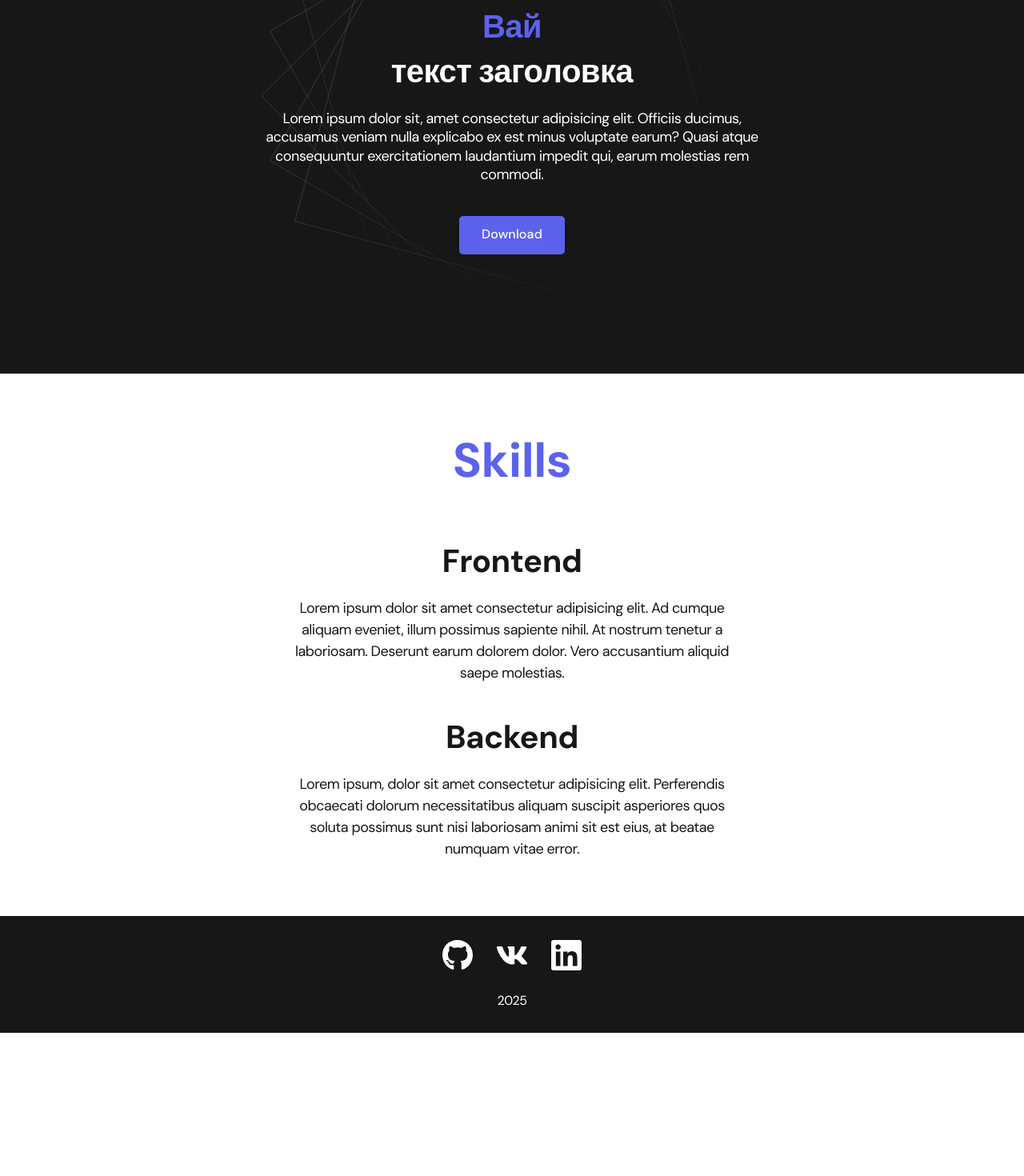
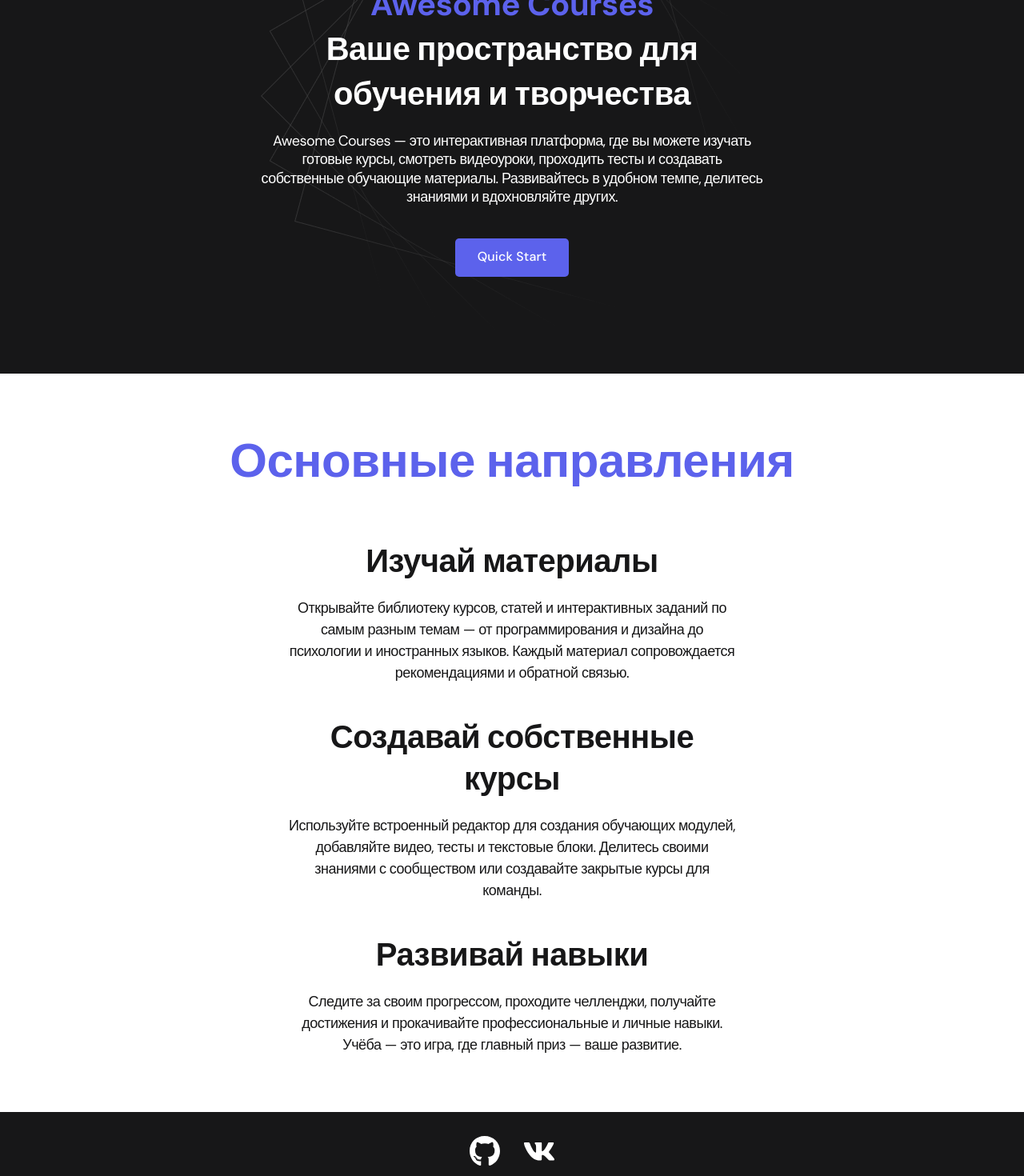
Before and after one commit to Rogozhinskii/course-app, a React (Create React App) app: page / in a window 1280 px wide. Shown: the part 300-1770 px from the top of the page at 80% size. Before the commit the page ends 1591 px from the top, so only its background shows below. Built offline with nearby package versions, Linux system fonts and the light colour scheme.

Commit message:
Компонент для кнопки

```diff
--- /dev/null
+++ b/src/components/ButtonIcon/ButtonIcon.tsx
@@ -0,0 +1,25 @@
+import React from "react";
+import "./style.css"
+
+export interface IButtonIconProps {
+    link: string;
+    imgUrl: string;
+    text: string;
+    btnStyle: BtnStyles;
+}
+
+type BtnStyles = "btn" | "btn-outline" | "none";
+
+export const ButtonIcon = (props: IButtonIconProps) => {
+
+    return (
+        <a href={props.link}
+           className={props.btnStyle}
+           target="_blank"
+           rel="noopener noreferrer">
+            <img src={props.imgUrl} alt="icon"/>
+
+            {props.text}
+        </a>
+    )
+}
--- /dev/null
+++ b/src/components/ButtonIcon/style.css
@@ -0,0 +1,50 @@
+.btn {
+    display: inline-block;
+    height: 48px;
+    padding: 12px 28px;
+
+
+    border-radius: 5px;
+    background-color: var(--acent);
+    color: var(--white);
+    letter-spacing: 0.15px;
+    font-size: 16px;
+    font-weight: 500;
+
+    transition: opacity 0.2s ease-in;
+}
+
+.btn:hover {
+    opacity: 0.8;
+}
+
+.btn:active{
+    position: relative;
+    top: 1px;
+}
+
+.btn-outline {
+
+    display: flex;
+    column-gap: 10px;
+    align-items: center;
+
+    padding: 12px 20px;
+    height: 48px;
+
+    border-radius: 5px;
+
+    border: 1px solid var(--dark-border);
+    color: var(--black);
+
+    transition: opacity 0.2s ease-in;
+}
+
+.btn-outline:hover {
+    opacity: 0.8;
+}
+
+.btn-outline:active{
+    position: relative;
+    top: 1px;
+}
--- a/src/components/btnGitHub/BtnGithub.tsx
+++ /dev/null
@@ -1,13 +0,0 @@
-import git from "./gitHub-black.svg";
-import React from "react";
-import "./style.css"
-
-
-export const BtnGitHub = () => {
-    return (
-        <a href="!#" target="_blank" rel="noreferrer" className="btn-outline">
-            <img src={git} alt=""/>
-            Some button
-        </a>
-    )
-}
--- a/src/components/btnGitHub/style.css
+++ /dev/null
@@ -1,25 +0,0 @@
-.btn-outline {
-
-    display: flex;
-    column-gap: 10px;
-    align-items: center;
-
-    padding: 12px 20px;
-    height: 48px;
-
-    border-radius: 5px;
-
-    border: 1px solid var(--dark-border);
-    color: var(--black);
-
-    transition: opacity 0.2s ease-in;
-}
-
-.btn-outline:hover {
-    opacity: 0.8;
-}
-
-.btn-outline:active{
-    position: relative;
-    top: 1px;
-}
--- /dev/null
+++ b/src/components/directionInfo/DirectionInfo.tsx
@@ -0,0 +1,17 @@
+import React from "react";
+
+
+export interface IDirectionInfoProps {
+    id: string;
+    title: string;
+    description: string;
+}
+
+export const DirectionInfo = (props: IDirectionInfoProps) => {
+    return (
+        <li className="content-list__item">
+            <h2 className="title-2">{props.title}</h2>
+            <p>{props.description}</p>
+        </li>
+    )
+}
--- a/src/components/footer/Footer.tsx
+++ b/src/components/footer/Footer.tsx
@@ -3,7 +3,7 @@ import "./style.css"
 
 import gitLogo from "./gitHub.svg"
 import vkLogo from "./vk.svg"
-import lnLogo from "./linkedIn.svg"
+import {ButtonIcon} from "../ButtonIcon/ButtonIcon";
 
 
 export const Footer = () => {
@@ -13,13 +13,10 @@ export const Footer = () => {
                 <div className="footer__wrapper">
                     <ul className="social">
                         <li className="social__item">
-                            <a href="#!"><img src={gitLogo} alt="icon"/></a>
+                            <ButtonIcon link={"https://github.com"} imgUrl={gitLogo} text={""} btnStyle={"none"}/>
                         </li>
                         <li className="social__item">
-                            <a href="#!"><img src={vkLogo} alt="icon"/></a>
-                        </li>
-                        <li className="social__item">
-                            <a href="#!"><img src={lnLogo} alt="icon"/></a>
+                            <ButtonIcon link={"https://vk.ru"} imgUrl={vkLogo} text={""} btnStyle={"none"}/>
                         </li>
                     </ul>
                     <div className="copyright">
--- a/src/components/header/Header.tsx
+++ b/src/components/header/Header.tsx
@@ -1,4 +1,5 @@
 import React from "react";
+import { NavLink } from "react-router-dom";
 import "./style.css"
 
 export const Header = () => {
@@ -6,19 +7,16 @@ export const Header = () => {
         <header className="header">
             <div className="header__wrapper">
                 <h1 className="header__title">
-                    <strong>Здесь должен быть</strong> <em>Вай</em> <br/>
-                    текст заголовка
+                    <strong>Добро пожаловать в</strong> <em>Awesome Courses</em> <br/>
+                    Ваше пространство для обучения и творчества
                 </h1>
                 <div className="header__text">
-                    <p>Lorem ipsum dolor sit, amet consectetur adipisicing elit. Officiis ducimus, accusamus
-                        veniam
-                        nulla
-                        explicabo ex est minus voluptate earum? Quasi atque consequuntur exercitationem
-                        laudantium
-                        impedit
-                        qui, earum molestias rem commodi.</p>
+                    <p>Awesome Courses — это интерактивная платформа, где вы можете изучать готовые курсы, смотреть
+                        видеоуроки,
+                        проходить тесты и создавать собственные обучающие материалы. Развивайтесь в удобном темпе,
+                        делитесь знаниями и вдохновляйте других.</p>
                 </div>
-                <a href="!#" className="btn">Download</a>
+                <NavLink className="btn" to="/projects">Quick Start</NavLink>
             </div>
         </header>
     )
--- a/src/pages/Home.tsx
+++ b/src/pages/Home.tsx
@@ -1,38 +1,60 @@
 import React from "react";
 import {Header} from "../components/header/Header";
+import {DirectionInfo} from "../components/directionInfo/DirectionInfo";
+import {v1} from "uuid";
+
+
+type DirectionInfo = {
+    id: string;
+    title: string;
+    description: string;
+}
 
 export const Home = () => {
+
+    const [directions, setDirections] = React.useState<DirectionInfo[]>([
+        {
+            id: v1(),
+            title: "Изучай материалы",
+            description: "Открывайте библиотеку курсов, статей и интерактивных заданий по самым разным темам —\n" +
+                "от программирования и дизайна до психологии и иностранных языков.\n" +
+                "Каждый материал сопровождается рекомендациями и обратной связью.",
+
+        },
+        {
+            id: v1(),
+            title: "Создавай собственные курсы",
+            description: "Используйте встроенный редактор для создания обучающих модулей,\n" +
+                "добавляйте видео, тесты и текстовые блоки. Делитесь своими знаниями\n" +
+                "с сообществом или создавайте закрытые курсы для команды.",
+
+        },
+        {
+            id: v1(),
+            title: "Развивай навыки",
+            description: "Следите за своим прогрессом, проходите челленджи,\n" +
+                "получайте достижения и прокачивайте профессиональные и личные навыки.\n" +
+                "Учёба — это игра, где главный приз — ваше развитие.",
+
+        },
+    ]);
+
+
     return (
         <>
             <Header/>
             <main className="section">
                 <div className="container">
                     <div className="project-details">
-                        <h2 className="title-1">Skills</h2>
+                        <h2 className="title-1">Основные направления</h2>
 
                         <ul className="content-list">
-                            <li className="content-list__item">
-                                <h2 className="title-2">Frontend</h2>
-                                <p>Lorem ipsum dolor sit amet consectetur adipisicing elit. Ad cumque aliquam
-                                    eveniet,
-                                    illum
-                                    possimus
-                                    sapiente nihil. At nostrum tenetur a laboriosam. Deserunt earum dolorem dolor.
-                                    Vero
-                                    accusantium
-                                    aliquid saepe molestias.</p>
-                            </li>
-                            <li className="content-list__item">
-                                <h2 className="title-2">Backend</h2>
-                                <p>Lorem ipsum, dolor sit amet consectetur adipisicing elit. Perferendis obcaecati
-                                    dolorum
-                                    necessitatibus aliquam suscipit asperiores quos soluta possimus sunt nisi
-                                    laboriosam
-                                    animi
-                                    sit
-                                    est
-                                    eius, at beatae numquam vitae error.</p>
-                            </li>
+                            {
+                                directions.map((d: DirectionInfo) => <DirectionInfo key={d.id}
+                                                                                    id={d.id}
+                                                                                    title={d.title}
+                                                                                    description={d.description}/>)
+                            }
 
                         </ul>
 
--- a/src/pages/Projects.tsx
+++ b/src/pages/Projects.tsx
@@ -1,5 +1,7 @@
 import React from "react";
 import {Project, ProjectType} from "../components/project/Project";
+import "./style.css"
+
 
 export interface IProjectsProps {
     projects: ProjectType[];
--- /dev/null
+++ b/src/pages/style.css
@@ -0,0 +1,40 @@
+
+/*Projects*/
+
+
+
+.projects {
+    display: flex;
+    justify-content: center;
+
+    flex-wrap: wrap;
+    column-gap: 30px;
+    row-gap: 30px;
+}
+
+
+/*Project details*/
+.project-details {
+    margin: 0 auto;
+    max-width: 865px;
+
+    display: flex;
+    flex-direction: column;
+    align-items: center;
+    text-align: center;
+}
+
+.project-details__cover {
+    max-width: 100%;
+    margin-bottom: 40px;
+
+    box-shadow: 0px 5px 35px rgba(0, 0, 0, 0.25);
+    border-radius: 10px;
+}
+
+.project-details__desc {
+    margin-bottom: 30px;
+    font-weight: 700;
+    font-size: 24px;
+    line-height: 1.3;
+}
--- a/src/styles/main.css
+++ b/src/styles/main.css
@@ -71,85 +71,6 @@ font-family: "DM Sans", sans-serif;
 
 
 
-/*Nav*/
-
-
-
-/*Header*/
-
-
-
-.btn {
-    display: inline-block;
-    height: 48px;
-    padding: 12px 28px;
-
-
-    border-radius: 5px;
-    background-color: var(--acent);
-    color: var(--white);
-    letter-spacing: 0.15px;
-    font-size: 16px;
-    font-weight: 500;
-
-    transition: opacity 0.2s ease-in;
-}
-
-.btn:hover {
-    opacity: 0.8;
-}
-
-.btn:active{
-    position: relative;
-    top: 1px;
-}
-
-
-
-/*Projects*/
-
-
-
-.projects {
-    display: flex;
-    justify-content: center;
-
-    flex-wrap: wrap;
-    column-gap: 30px;
-    row-gap: 30px;
-}
-
-
-/*Project details*/
-.project-details {
-    margin: 0 auto;
-    max-width: 865px;
-
-    display: flex;
-    flex-direction: column;
-    align-items: center;
-    text-align: center;
-}
-
-.project-details__cover {
-    max-width: 100%;
-    margin-bottom: 40px;
-
-    box-shadow: 0px 5px 35px rgba(0, 0, 0, 0.25);
-    border-radius: 10px;
-}
-
-.project-details__desc {
-    margin-bottom: 30px;
-    font-weight: 700;
-    font-size: 24px;
-    line-height: 1.3;
-}
-
-
-
-
-
 .content-list {
     margin: 0 auto;
     max-width: 570px;
```
Also changed, not shown: src/pages/ProjectInfo.tsx (+4 -3 lines), src/img/icons/gitHub-black.svg (renamed from src/components/btnGitHub/gitHub-black.svg).
